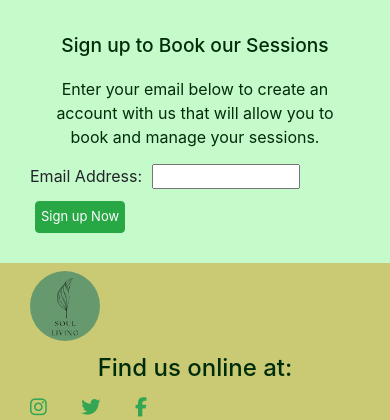
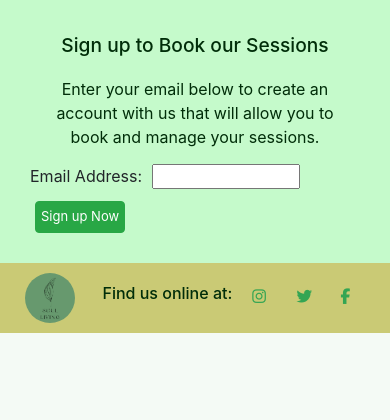
Before and after one commit to tanikairwin/SoulLiving, a Django app: page / in a window 390 px wide. Shown: the part 1777-2197 px from the top of the page. After the commit the page ends 2110 px from the top, so only its background shows below. Run offline with Django 4.2, Linux system fonts and the light colour scheme; some libraries are stand-ins or nearby versions.

Commit message:
Making the footer responsive with bootstrap and media queries in css file

```diff
--- a/static/CSS/style.css
+++ b/static/CSS/style.css
@@ -127,10 +127,8 @@ label {
     background-color: #caca75;
     margin: auto;
 }
-
 .footer-img {
-    margin-top: 8px;
-    margin-bottom: 8px;
+    padding: 10px;
     height: 100px;
     width: 100px;
 }
@@ -139,13 +137,17 @@ label {
     text-align: center;
     color: #002d09;
 }
-
+.find-us {
+    align-content: center;
+}
 .fab {
     color: #33a553;
     font-size: larger;
 }
 
 /* Media Queries */
+
+/* Devices 520px and under (Mobile) */
 @media screen and (max-width: 520px) {
     /* Navbar */
     .nav-title {
@@ -208,28 +210,48 @@ label {
         height: 70px;
         width: 70px;
     }
+    .social-nav {
+        font-size: 1rem;
+        position: relative;
+    }
+    .social-links {
+        font-size: small;
+        display: flex;
+    }
+    .rows {
+        display: flex;
+    }
 }
 
+/* Devices equal to an over 520px (Large Mobiles,Tablets,Desktop) */
 @media  screen and (min-width: 520px) {
+    /* Navbar */
     .profile-button {
         display: none
     }
     .profile-img {
         display: none;
     }
+    /* About section */
     .about-logo {
         position: relative;
     }
 }
 
+/* Devices equal  to and over 720px (Tablets, Desktop) */
 @media  screen and (min-width: 720px) {
+    /* About section */
     .about-logo {
         position: relative;
         right: -40px;
     }
+    /* Footer */
+
 }
 
+/* Devices no larger than 320px (Small Mobiles) */
 @media screen and (max-width: 320px) {
+    /* Navbar */
     .profile-button {
         width: 40px;
         height: 40px;
@@ -243,9 +265,11 @@ label {
         top: -7px;
         position: relative;
     }
+    /* Callout section */
     .callout {
         width: 250px;
     }
+    /* About section */
     .about-logo {
         position: relative;
         right: -50px;
--- a/templates/index.html
+++ b/templates/index.html
@@ -115,25 +115,25 @@
     </div>
 
     <!-- Footer -->
-    <footer class="container-fluid row footer">
-        <div class="col-2">
-            <a href="../templates/index.html">
+    <footer class="container-fluid footer">
+        <div class="rows row col-12-md">
+            <a class="col-3" href="../templates/index.html">
                <img class=" footer-img rounded-circle" src="static/assets/images/soullivinglogo.png" alt="Soul Living Logo">
             </a>
+            <div class="col-4-md align-content-center">
+                <h4 class="social-nav">Find us online at:</h4>
             </div>
-        <div class="container col-2-sm align-content-center find-us">
-            <h4 class="col-12 social-nav">Find us online at:</h4>
-        </div>
-        <div class="row col-8 align-content-center justify-content-center">
-            <a class="link col-md-3" href="https://www.instagram.com/" alt="Twitter website" target="_blank" role="button">
+            <div class="social-links row col-5 align-content-center justify-content-center">
+                <a class="link col-4" href="https://www.instagram.com/" alt="Twitter website" target="_blank" role="button">
                     <i class="fab fa-instagram"></i>
                 </a>
-            <a class="link col-md-3" href="https://x.com/" target="_blank" alt="Twitter website" role="button">
+                <a class="link col-4" href="https://x.com/" target="_blank" alt="Twitter website" role="button">
                     <i class="fab fa-twitter"></i>
                 </a>
-            <a class="link col-md-3" href="https://en-gb.facebook.com/" alt="Facebook website" target="_blank" role="button">
+                <a class="link col-4" href="https://en-gb.facebook.com/" alt="Facebook website" target="_blank" role="button">
                     <i class="fab fa-facebook-f"></i>
                 </a>
+            </div>
         </div>
     </footer>
 
```
Lines whose indentation alone changed are shown as unchanged.
